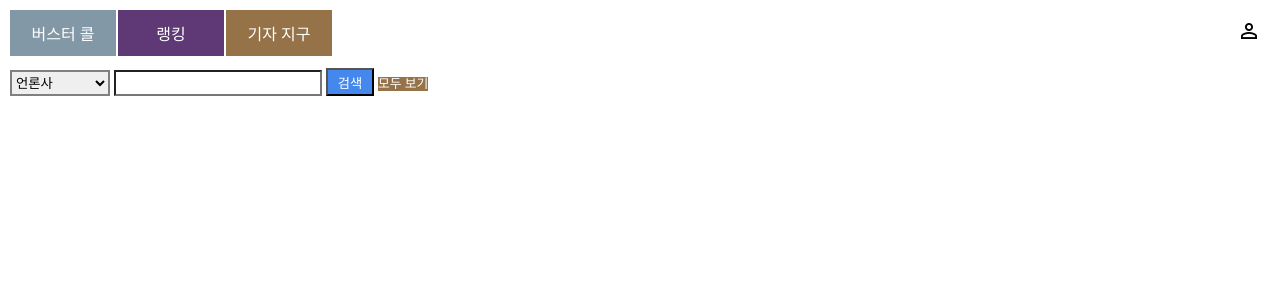
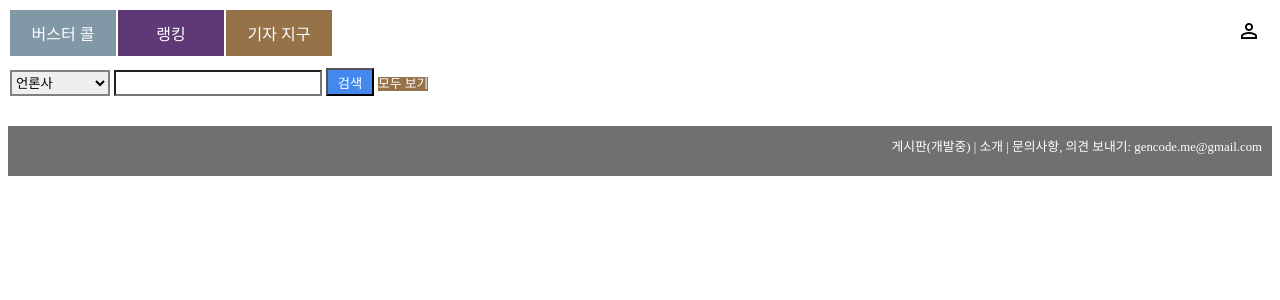
Before and after one commit to genonfire/portality, a Django app: page /db/ in a window 1280 px wide. Shown: the top 300 px of the page. Run offline with Django 3.2, Linux system fonts and the light colour scheme; parts of the project's set-up code (start-up, migrations or seed data) failed here and were passed over.

Commit message:
add footer

```diff
--- a/giza/templates/showgiza.html
+++ b/giza/templates/showgiza.html
@@ -107,4 +107,7 @@ function onKeyPress(e) {
 {% endfor %}
 </div>
 {% endif %}
+
+<div class="footer">
+게시판(개발중) | <a href="http://todayhumor.com/?bestofbest_334264" target="_blank">소개</a> | 문의사항, 의견 보내기: <font color="black"><a href="mailto:gencode.me@gmail.com">gencode.me@gmail.com</a></font>
 {% endblock %}
--- a/issue/templates/hotissue.html
+++ b/issue/templates/hotissue.html
@@ -87,7 +87,10 @@ function onKeyPress(e) {
     {% if not forloop.last %}
         <hr>
     {% endif %}
-
 {% endfor %}
 </div>
+
+<div class="footer">
+게시판(개발중) | <a href="http://todayhumor.com/?bestofbest_334264" target="_blank">소개</a> | 문의사항, 의견 보내기: <font color="black"><a href="mailto:gencode.me@gmail.com">gencode.me@gmail.com</a></font>
+</div>
 {% endblock %}
--- a/issue/templates/ranking.html
+++ b/issue/templates/ranking.html
@@ -77,4 +77,7 @@ a:hover {color:yellow; text-decoration:none;}
     {% endif %}
 {% endfor %}
 </div>
+
+<div class="footer">
+게시판(개발중) | <a href="http://todayhumor.com/?bestofbest_334264" target="_blank">소개</a> | 문의사항, 의견 보내기: <font color="black"><a href="mailto:gencode.me@gmail.com">gencode.me@gmail.com</a></font>
 {% endblock %}
--- a/templates/base.html
+++ b/templates/base.html
@@ -70,6 +70,15 @@ table.gizadb {
     width: 100%;
     border:2px solid #957248;
 }
+div.footer {
+    height: 30px;
+    margin-top: 20px;
+    padding: 10px;
+    text-align: right;
+    background-color: #707070;
+    color: white;
+    font-size: 80%;
+}
 
 div.input_optional {
     padding: 4px; padding-left: 10px;
```
